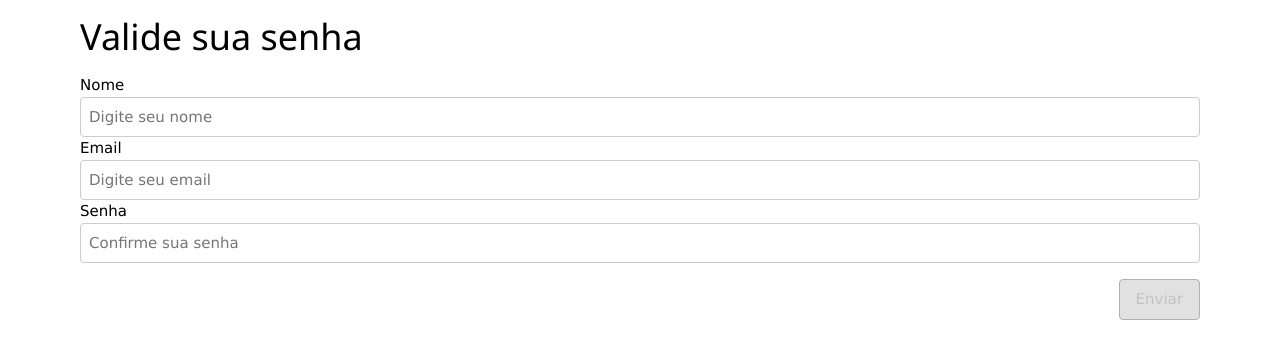
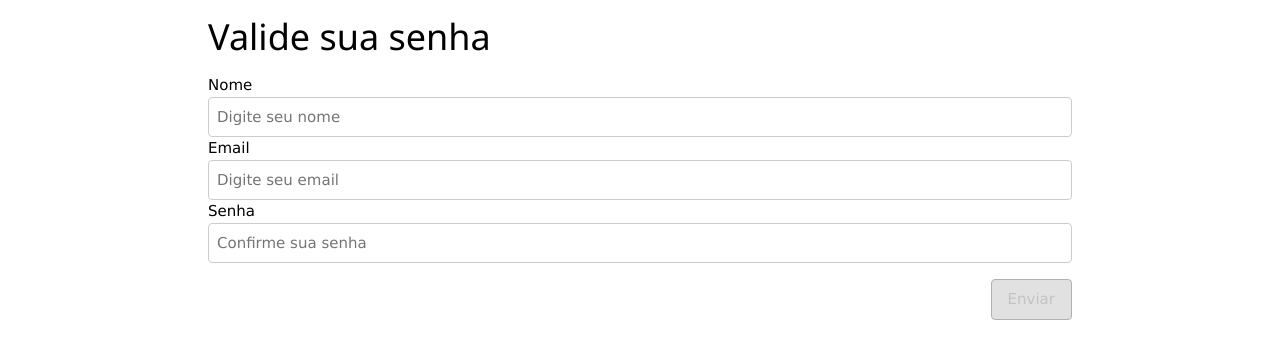
Before and after one commit to sadinho/form-validation, a React (Create React App) app in the folder simplesformulario/: page / in a window 1280 px wide. Shown: the top 358 px of the page. Built offline with nearby package versions, Linux system fonts and the light colour scheme.

Commit message:
ajuste de design

```diff
--- a/simplesformulario/src/App.css
+++ b/simplesformulario/src/App.css
@@ -29,8 +29,8 @@
 }
 
 .App-padding-left-right {
-  padding-left: 5%;
-  padding-right: 5%;
+  padding-left: 15%;
+  padding-right: 15%;
 }
 
 @keyframes App-logo-spin {
--- a/simplesformulario/src/components/FormLogin/index.js
+++ b/simplesformulario/src/components/FormLogin/index.js
@@ -154,7 +154,30 @@ export const Formulario = () => {
             }
 
 
-            <div className='w3-right-align w3-margin-top'>
+            <div className='w3-right-align w3-margin-top w3-hide-medium w3-hide-large'>
+              {
+                msgSucess && <ul>
+                  <li className={msgSucess.classColor}>{msgSucess.msg}</li>
+                </ul>
+              }
+
+              <button className='
+                w3-button
+                w3-gray
+                w3-round
+                w3-border
+                w3-border-black
+                w3-text-dark-grey
+                w3-col
+                w3-display-bottommiddle'
+                type="submit"
+                disabled={!habilitarBotao || isLoading}
+              >
+                Enviar
+              </button>
+
+            </div>
+            <div className='w3-right-align w3-margin-top w3-hide-small'>
               {
                 msgSucess && <ul className='w3-col l9 m9 s9'>
                   <li className={msgSucess.classColor}>{msgSucess.msg}</li>
@@ -170,7 +193,7 @@ export const Formulario = () => {
                 w3-text-dark-grey
                 w3-margin-left'
                 type="submit"
-                disabled={!habilitarBotao}
+                disabled={!habilitarBotao || isLoading}
               >
                 Enviar
               </button>
```
